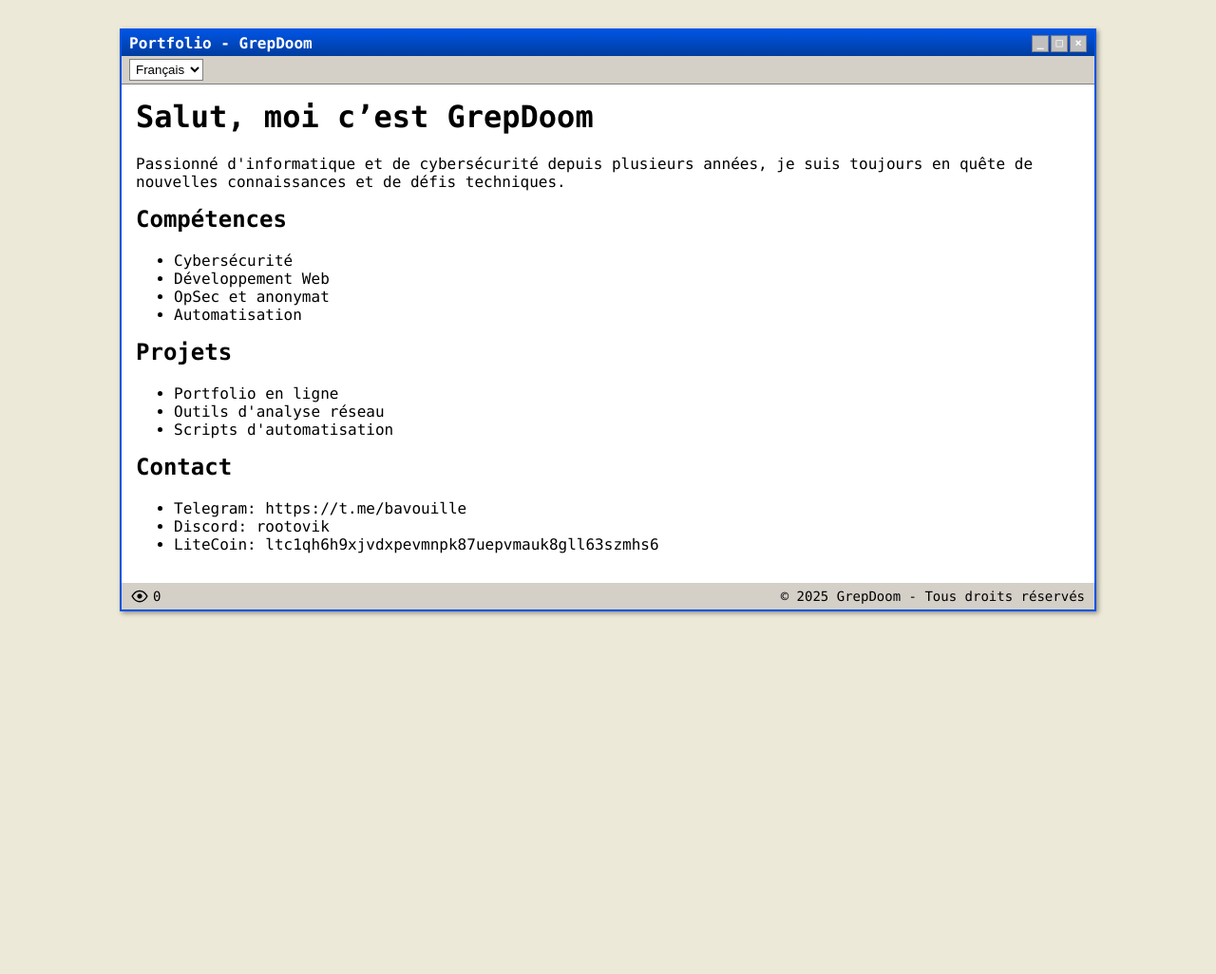
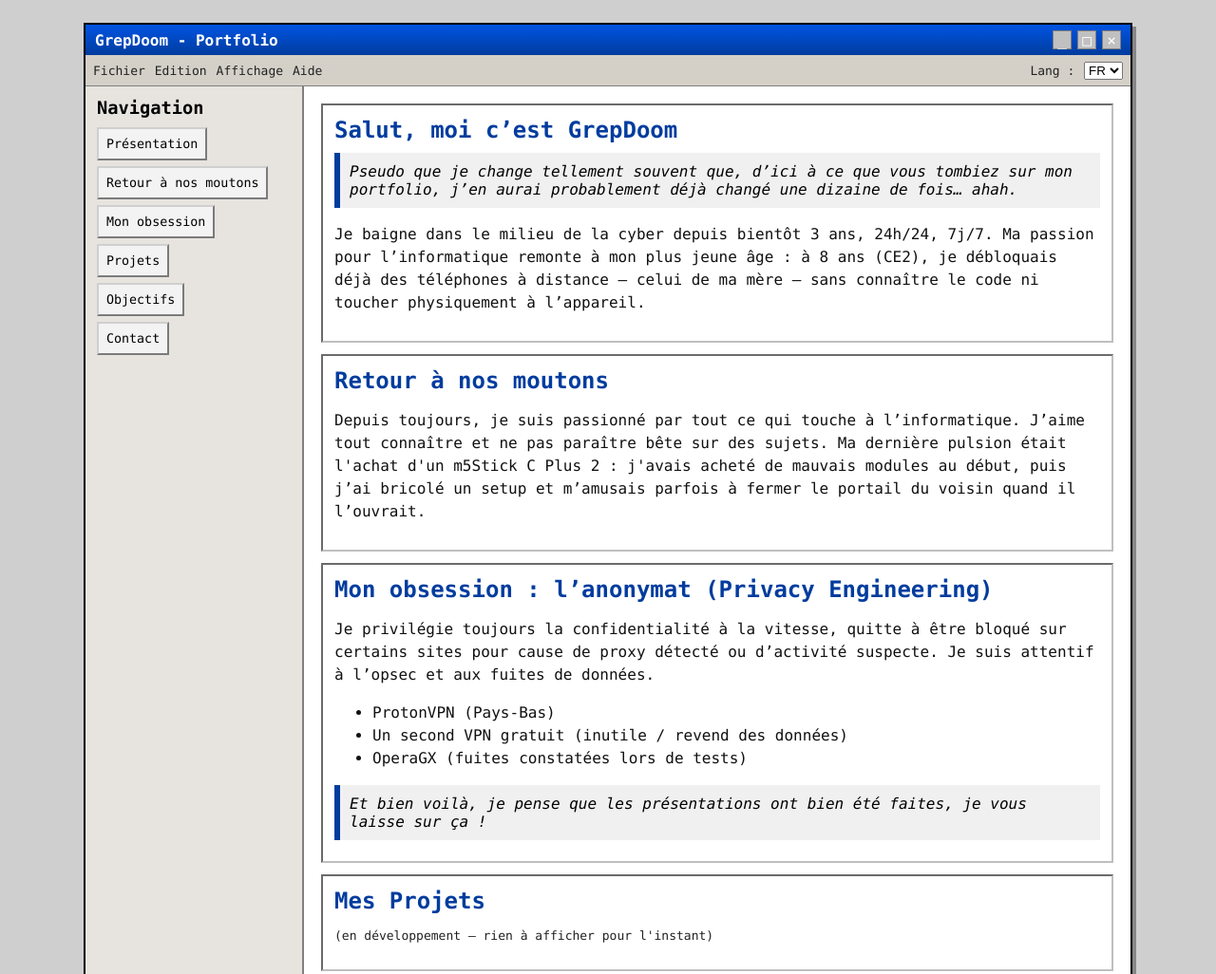
Before and after one commit to giljy/giljy.github.io, a plain HTML site: page index.html in a window 1280 px wide. Shown: the top 1026 px of the page at 95% size. Before the commit the page ends 800 px from the top, so only its background shows below. Drawn offline with Linux system fonts and the light colour scheme; no server answers.

Commit message:
Update index.html

```diff
--- a/index.html
+++ b/index.html
@@ -1,185 +1,207 @@
 <!DOCTYPE html>
 <html lang="fr">
 <head>
-<meta charset="UTF-8">
-<meta name="viewport" content="width=device-width, initial-scale=1">
-<title>Portfolio GrepDoom</title>
+<meta charset="utf-8">
+<meta name="viewport" content="width=device-width,initial-scale=1">
+<title>GrepDoom - Portfolio</title>
 <style>
-html,body{
-    margin:0;
-    padding:0;
-    font-family:Consolas,monospace;
-    background-color:#ece9d8;
-}
-.window{
-    border:2px solid #0054e3;
-    width:80%;
-    margin:30px auto;
-    box-shadow:2px 2px 5px rgba(0,0,0,0.4);
-}
-.title-bar{
-    background:linear-gradient(to bottom,#0054e3,#003c9e);
-    color:#fff;
-    padding:4px 8px;
-    display:flex;
-    align-items:center;
-    justify-content:space-between;
-    font-weight:bold;
-}
-.title-bar-buttons{
-    display:flex;
-    gap:2px;
-}
-.title-bar-buttons div{
-    width:16px;
-    height:16px;
-    background-color:#c0c0c0;
-    border:1px solid #808080;
-    text-align:center;
-    line-height:14px;
-    font-size:12px;
-    cursor:pointer;
-}
-.menu-bar{
-    background-color:#d4d0c8;
-    padding:3px 8px;
-    border-bottom:1px solid #808080;
-}
-.content{
-    padding:15px;
-    background-color:#fff;
-    min-height:300px;
-}
-h1,h2,h3{
-    margin-top:0;
-}
-.footer{
-    background-color:#d4d0c8;
-    padding:5px 10px;
-    font-size:14px;
-    display:flex;
-    justify-content:space-between;
-    align-items:center;
-}
-.lang-select{
-    background:#fff;
-    border:1px solid #808080;
-    padding:2px;
-}
-.eye{
-    display:inline-flex;
-    align-items:center;
-    gap:5px;
-}
-.eye svg{
-    width:18px;
-    height:18px;
-}
+html,body{height:100%;margin:0;font-family:Consolas,monospace;background:#cfcfcf}
+.app{width:92%;max-width:1100px;margin:24px auto;border:2px solid #000;box-shadow:4px 4px 0 rgba(0,0,0,0.35)}
+.titlebar{background:linear-gradient(#0054e3,#003c9e);color:#fff;padding:6px 10px;display:flex;align-items:center;justify-content:space-between}
+.titlebar .title{font-weight:700}
+.titlebar .buttons{display:flex;gap:6px}
+.btn{width:18px;height:18px;background:#c0c0c0;border:1px solid #808080;display:inline-flex;align-items:center;justify-content:center;cursor:default}
+.menubar{background:#d4d0c8;padding:6px 8px;border-bottom:1px solid #808080;display:flex;align-items:center;gap:10px}
+.container{display:flex;min-height:480px;background:#ffffff}
+.sidebar{width:230px;border-right:2px solid #808080;background:#e7e4df;padding:12px;box-sizing:border-box}
+.sidebar h3{margin:0 0 10px 0;color:#000}
+.side-list{list-style:none;padding:0;margin:0;display:flex;flex-direction:column;gap:6px}
+.side-list button{background:#f3f3f3;border:2px outset #cfcfcf;padding:8px;text-align:left;cursor:pointer;font-family:Consolas,monospace}
+.main{flex:1;padding:18px;box-sizing:border-box;overflow:auto}
+.window-block{background:#fff;border:2px inset #bfbfbf;padding:12px;margin-bottom:12px}
+h1,h2{font-family:Consolas,monospace;margin:0 0 10px 0;color:#003c9e}
+p,li{color:#111;line-height:1.5}
+blockquote{background:#f0f0f0;border-left:6px solid #003c9e;padding:10px;margin:10px 0;font-style:italic}
+.footer{background:#d4d0c8;padding:8px 12px;border-top:1px solid #808080;display:flex;justify-content:space-between;align-items:center}
+.lang{margin-left:auto}
+.eye{display:inline-flex;align-items:center;gap:8px}
+.eye svg{width:18px;height:18px}
+.small{font-size:13px;color:#222}
+@media(max-width:800px){.container{flex-direction:column}.sidebar{width:100%;border-right:none;border-bottom:2px solid #808080}}
 </style>
 </head>
 <body>
-<div class="window">
-    <div class="title-bar">
-        <span id="title-text">Portfolio - GrepDoom</span>
-        <div class="title-bar-buttons">
-            <div>_</div>
-            <div>□</div>
-            <div>×</div>
+<div class="app" role="application" aria-label="Portfolio GrepDoom">
+  <div class="titlebar">
+    <div class="title">GrepDoom - Portfolio</div>
+    <div class="buttons">
+      <div class="btn" aria-hidden="true">_</div>
+      <div class="btn" aria-hidden="true">□</div>
+      <div class="btn" aria-hidden="true">×</div>
     </div>
   </div>
-    <div class="menu-bar">
-        <select id="language" class="lang-select">
-            <option value="fr">Français</option>
-            <option value="en">English</option>
+
+  <div class="menubar">
+    <div class="small">Fichier</div>
+    <div class="small">Edition</div>
+    <div class="small">Affichage</div>
+    <div class="small">Aide</div>
+    <div class="lang">
+      <label class="small" for="langsel">Lang :</label>
+      <select id="langsel" aria-label="Langue">
+        <option value="fr">FR</option>
+        <option value="en">EN</option>
       </select>
     </div>
-    <div class="content">
-        <h1 id="greeting"></h1>
-        <p id="intro"></p>
-        <h2 id="skills-title"></h2>
-        <ul id="skills-list"></ul>
-        <h2 id="projects-title"></h2>
-        <ul id="projects-list"></ul>
+  </div>
+
+  <div class="container">
+    <aside class="sidebar" role="navigation">
+      <h3>Navigation</h3>
+      <ul class="side-list">
+        <li><button data-target="section-intro">Présentation</button></li>
+        <li><button data-target="section-retour">Retour à nos moutons</button></li>
+        <li><button data-target="section-anonymat">Mon obsession</button></li>
+        <li><button data-target="section-projets">Projets</button></li>
+        <li><button data-target="section-objectifs">Objectifs</button></li>
+        <li><button data-target="section-contact">Contact</button></li>
+      </ul>
+    </aside>
+
+    <main class="main" id="maincontent" tabindex="0">
+      <section id="section-intro" class="window-block" aria-labelledby="intro-title">
+        <h1 id="intro-title"></h1>
+        <blockquote id="intro-quote"></blockquote>
+        <p id="intro-text"></p>
+      </section>
+
+      <section id="section-retour" class="window-block" aria-labelledby="retour-title">
+        <h2 id="retour-title"></h2>
+        <p id="retour-text"></p>
+      </section>
+
+      <section id="section-anonymat" class="window-block" aria-labelledby="anonymat-title">
+        <h2 id="anonymat-title"></h2>
+        <p id="anonymat-text"></p>
+        <ul id="anonymat-list"></ul>
+        <blockquote id="anonymat-quote"></blockquote>
+      </section>
+
+      <section id="section-projets" class="window-block" aria-labelledby="projets-title">
+        <h2 id="projets-title"></h2>
+        <p id="projets-text" class="small"></p>
+      </section>
+
+      <section id="section-objectifs" class="window-block" aria-labelledby="objectifs-title">
+        <h2 id="objectifs-title"></h2>
+        <p id="objectifs-text" class="small"></p>
+      </section>
+
+      <section id="section-contact" class="window-block" aria-labelledby="contact-title">
         <h2 id="contact-title"></h2>
         <ul id="contact-list"></ul>
+      </section>
+    </main>
   </div>
-    <div class="footer">
+
+  <div class="footer" role="contentinfo">
+    <div class="small">© 2025 GrepDoom</div>
     <div class="eye">
-            <svg xmlns="http://www.w3.org/2000/svg" fill="none" stroke="black" viewBox="0 0 24 24">
-                <path stroke-linecap="round" stroke-linejoin="round" stroke-width="2" d="M1.5 12s4-7.5 10.5-7.5S22.5 12 22.5 12s-4 7.5-10.5 7.5S1.5 12 1.5 12z"/>
-                <circle cx="12" cy="12" r="3" fill="black"/>
-            </svg>
-            <span id="view-count">0</span>
+      <svg viewBox="0 0 24 24" fill="none" stroke="black" xmlns="http://www.w3.org/2000/svg"><path d="M1.5 12s4-7.5 10.5-7.5S22.5 12 22.5 12s-4 7.5-10.5 7.5S1.5 12 1.5 12z" stroke-linecap="round" stroke-linejoin="round" stroke-width="1.2"/><circle cx="12" cy="12" r="3" fill="black"/></svg>
+      <div id="viewcount" class="small">0</div>
     </div>
-        <span id="footer-text"></span>
   </div>
 </div>
 
 <script>
 "use strict";
+const API_KEY="VX3EAk-1f6ZDTuGgIyi-lzqBJmcQVgVx1V-oa18qNrc";
+const NAMESPACE="giljy.github.io";
+const KEY="views";
 const translations={
   fr:{
-        greeting:"Salut, moi c’est GrepDoom",
-        intro:"Passionné d'informatique et de cybersécurité depuis plusieurs années, je suis toujours en quête de nouvelles connaissances et de défis techniques.",
-        skillsTitle:"Compétences",
-        skills:["Cybersécurité","Développement Web","OpSec et anonymat","Automatisation"],
-        projectsTitle:"Projets",
-        projects:["Portfolio en ligne","Outils d'analyse réseau","Scripts d'automatisation"],
+    introTitle:"Salut, moi c’est GrepDoom",
+    introQuote:"Pseudo que je change tellement souvent que, d’ici à ce que vous tombiez sur mon portfolio, j’en aurai probablement déjà changé une dizaine de fois… ahah.",
+    introText:"Je baigne dans le milieu de la cyber depuis bientôt 3 ans, 24h/24, 7j/7. Ma passion pour l’informatique remonte à mon plus jeune âge : à 8 ans (CE2), je débloquais déjà des téléphones à distance — celui de ma mère — sans connaître le code ni toucher physiquement à l’appareil.",
+    retourTitle:"Retour à nos moutons",
+    retourText:"Depuis toujours, je suis passionné par tout ce qui touche à l’informatique. J’aime tout connaître et ne pas paraître bête sur des sujets. Ma dernière pulsion était l'achat d'un m5Stick C Plus 2 : j'avais acheté de mauvais modules au début, puis j’ai bricolé un setup et m’amusais parfois à fermer le portail du voisin quand il l’ouvrait.",
+    anonymatTitle:"Mon obsession : l’anonymat (Privacy Engineering)",
+    anonymatText:"Je privilégie toujours la confidentialité à la vitesse, quitte à être bloqué sur certains sites pour cause de proxy détecté ou d’activité suspecte. Je suis attentif à l’opsec et aux fuites de données.",
+    anonymatList:["ProtonVPN (Pays-Bas)","Un second VPN gratuit (inutile / revend des données)","OperaGX (fuites constatées lors de tests)"],
+    anonymatQuote:"Et bien voilà, je pense que les présentations ont bien été faites, je vous laisse sur ça !",
+    projetsTitle:"Mes Projets",
+    projetsText:"(en développement — rien à afficher pour l'instant)",
+    objectifsTitle:"Mes Objectifs",
+    objectifsText:"(en développement — décrirai ici mes objectifs bientôt)",
     contactTitle:"Contact",
-        contact:["Telegram: https://t.me/bavouille","Discord: rootovik","LiteCoin: ltc1qh6h9xjvdxpevmnpk87uepvmauk8gll63szmhs6"],
-        footer:"© 2025 GrepDoom - Tous droits réservés"
+    contactList:["Telegram: https://t.me/bavouille","Discord: rootovik","LiteCoin: ltc1qh6h9xjvdxpevmnpk87uepvmauk8gll63szmhs6"]
   },
   en:{
-        greeting:"Hi, I’m GrepDoom",
-        intro:"Passionate about IT and cybersecurity for several years, I’m always seeking new knowledge and technical challenges.",
-        skillsTitle:"Skills",
-        skills:["Cybersecurity","Web Development","OpSec and privacy","Automation"],
-        projectsTitle:"Projects",
-        projects:["Online portfolio","Network analysis tools","Automation scripts"],
+    introTitle:"Hi, I’m GrepDoom",
+    introQuote:"A handle I change so often that by the time you find my portfolio I’ll probably have changed it a dozen times… haha.",
+    introText:"I’ve been immersed in cybersecurity for almost 3 years, around the clock. My passion for computing goes back to childhood: at age 8 I was unlocking phones remotely — my mother’s — without knowing code or touching the device.",
+    retourTitle:"Back to the point",
+    retourText:"I’ve always been passionate about everything related to computing. I like to know things and not look dumb on topics. My latest impulse was buying an m5Stick C Plus 2: I bought bad modules at first, then I built a setup and sometimes had fun closing the neighbour's gate when he opened it.",
+    anonymatTitle:"My obsession: anonymity (Privacy Engineering)",
+    anonymatText:"I always prioritise privacy over speed, even if it gets me blocked on some sites due to proxy detection or suspicious activity. I pay attention to opsec and data leaks.",
+    anonymatList:["ProtonVPN (Netherlands)","A second free VPN (useless / sells data)","OperaGX (privacy leaks observed in tests)"],
+    anonymatQuote:"Alright, that’s the intro. I’ll leave you with that!",
+    projetsTitle:"Projects",
+    projetsText:"(in development — nothing to show yet)",
+    objectifsTitle:"Goals",
+    objectifsText:"(in development — will describe goals here soon)",
     contactTitle:"Contact",
-        contact:["Telegram: https://t.me/bavouille","Discord: rootovik","LiteCoin: ltc1qh6h9xjvdxpevmnpk87uepvmauk8gll63szmhs6"],
-        footer:"© 2025 GrepDoom - All rights reserved"
+    contactList:["Telegram: https://t.me/bavouille","Discord: rootovik","LiteCoin: ltc1qh6h9xjvdxpevmnpk87uepvmauk8gll63szmhs6"]
   }
 };
-function updateLanguage(lang){
-    document.getElementById("greeting").innerText=translations[lang].greeting;
-    document.getElementById("intro").innerText=translations[lang].intro;
-    document.getElementById("skills-title").innerText=translations[lang].skillsTitle;
-    const skillsList=document.getElementById("skills-list");
-    skillsList.innerHTML="";
-    translations[lang].skills.forEach(s=>{
-        const li=document.createElement("li");
-        li.innerText=s;
-        skillsList.appendChild(li);
+function render(lang){
+  document.getElementById("intro-title").innerText=translations[lang].introTitle;
+  document.getElementById("intro-quote").innerText=translations[lang].introQuote;
+  document.getElementById("intro-text").innerText=translations[lang].introText;
+  document.getElementById("retour-title").innerText=translations[lang].retourTitle;
+  document.getElementById("retour-text").innerText=translations[lang].retourText;
+  document.getElementById("anonymat-title").innerText=translations[lang].anonymatTitle;
+  document.getElementById("anonymat-text").innerText=translations[lang].anonymatText;
+  const list=document.getElementById("anonymat-list");
+  list.innerHTML="";
+  translations[lang].anonymatList.forEach(i=>{const li=document.createElement("li");li.innerText=i;list.appendChild(li)});
+  document.getElementById("anonymat-quote").innerText=translations[lang].anonymatQuote;
+  document.getElementById("projets-title").innerText=translations[lang].projetsTitle;
+  document.getElementById("projets-text").innerText=translations[lang].projetsText;
+  document.getElementById("objectifs-title").innerText=translations[lang].objectifsTitle;
+  document.getElementById("objectifs-text").innerText=translations[lang].objectifsText;
+  document.getElementById("contact-title").innerText=translations[lang].contactTitle;
+  const cl=document.getElementById("contact-list");
+  cl.innerHTML="";
+  translations[lang].contactList.forEach(c=>{const li=document.createElement("li");li.innerText=c;cl.appendChild(li)});
+}
+document.getElementById("langsel").addEventListener("change",e=>render(e.target.value));
+render("fr");
+document.querySelectorAll(".side-list button").forEach(b=>{
+  b.addEventListener("click",()=>{const id=b.getAttribute("data-target");document.getElementById(id).scrollIntoView({behavior:"smooth",block:"start"})});
 });
-    document.getElementById("projects-title").innerText=translations[lang].projectsTitle;
-    const projectsList=document.getElementById("projects-list");
-    projectsList.innerHTML="";
-    translations[lang].projects.forEach(p=>{
-        const li=document.createElement("li");
-        li.innerText=p;
-        projectsList.appendChild(li);
+async function incrementAndFetch(){
+  try{
+    await fetch(`https://letscountapi.com/${encodeURIComponent(NAMESPACE)}/${encodeURIComponent(KEY)}/increment`,{
+      method:"POST",
+      headers:{"Content-Type":"application/json","X-API-Key":API_KEY}
     });
-    document.getElementById("contact-title").innerText=translations[lang].contactTitle;
-    const contactList=document.getElementById("contact-list");
-    contactList.innerHTML="";
-    translations[lang].contact.forEach(c=>{
-        const li=document.createElement("li");
-        li.innerText=c;
-        contactList.appendChild(li);
+  }catch(e){}
+  try{
+    const res=await fetch(`https://letscountapi.com/${encodeURIComponent(NAMESPACE)}/${encodeURIComponent(KEY)}`,{
+      method:"GET",
+      headers:{"X-API-Key":API_KEY}
     });
-    document.getElementById("footer-text").innerText=translations[lang].footer;
+    if(res.ok){
+      const data=await res.json();
+      if(typeof data.current_value!=="undefined"){document.getElementById("viewcount").innerText=data.current_value;return}
+      if(typeof data.value!=="undefined"){document.getElementById("viewcount").innerText=data.value;return}
     }
-document.getElementById("language").addEventListener("change",e=>{
-    updateLanguage(e.target.value);
-});
-updateLanguage("fr");
-
-fetch("https://api.countapi.xyz/hit/grepdoom-portfolio/views")
-.then(r=>r.json())
-.then(d=>{
-    document.getElementById("view-count").innerText=d.value;
-});
+  }catch(e){}
+  const fallback=localStorage.getItem("local_views")||"0";
+  document.getElementById("viewcount").innerText=fallback;
+}
+incrementAndFetch();
 </script>
 </body>
 </html>
```
Lines whose indentation alone changed are shown as unchanged.
